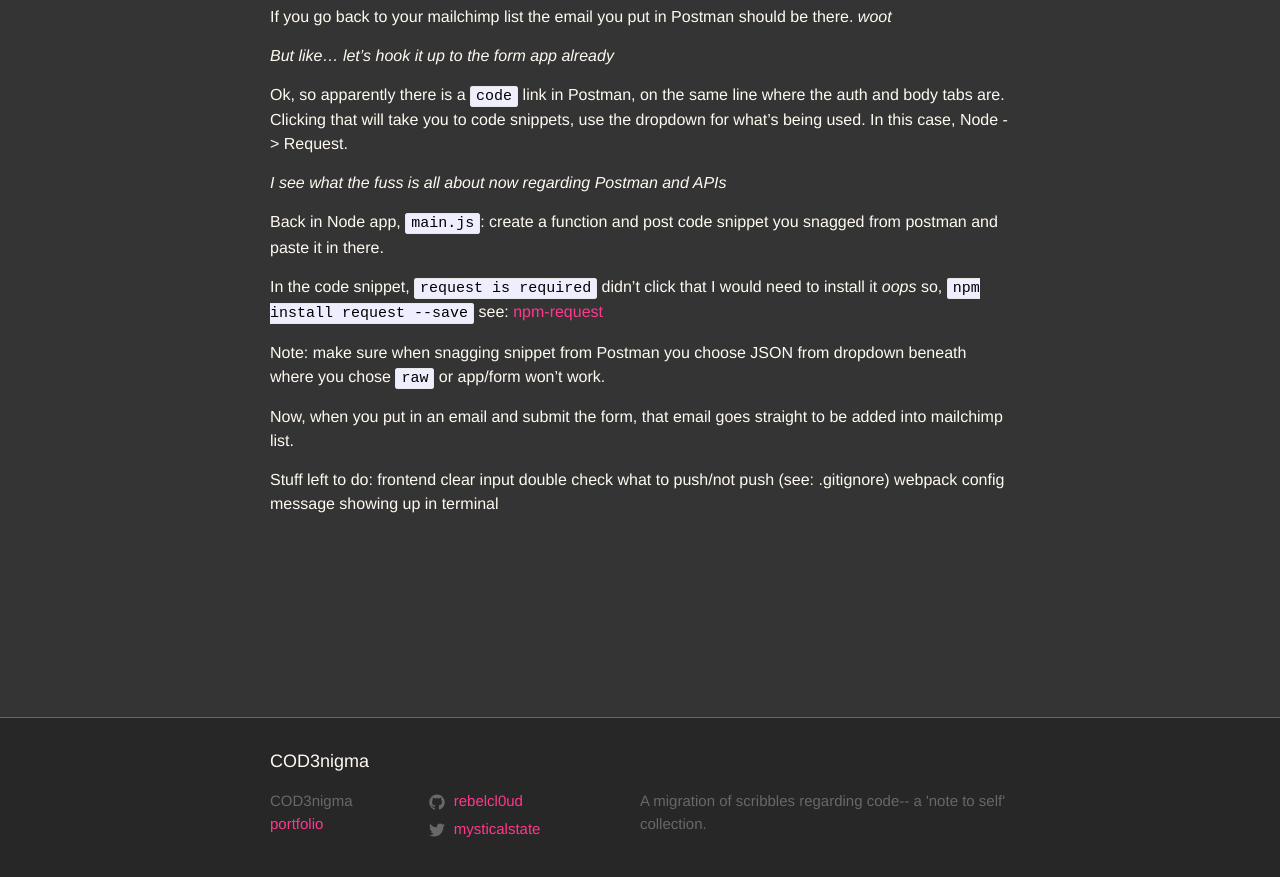
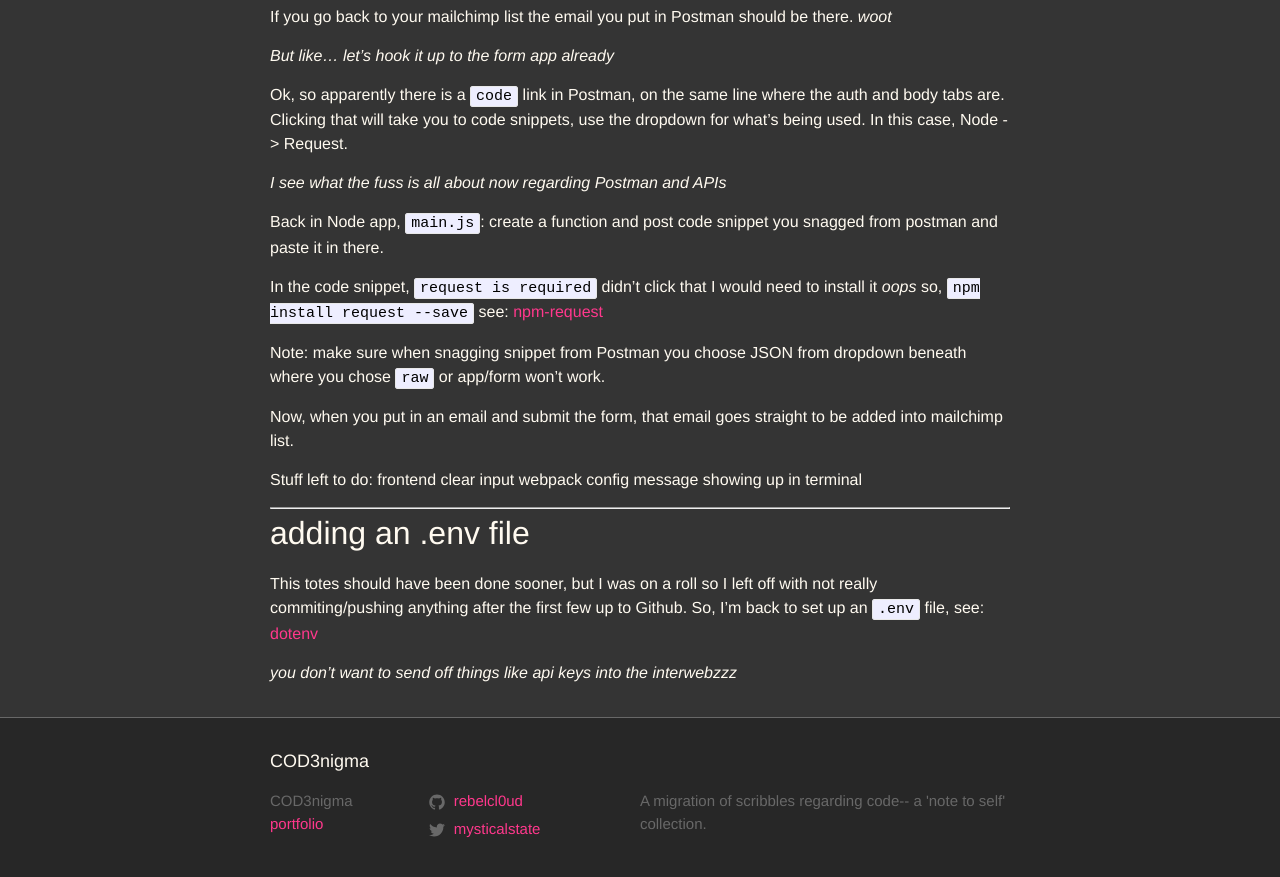
Before and after one commit to rebelcl0ud/blog, a Jekyll site: the page built from _posts/2018-07-12-[52]-node-gnome-travels.markdown, in a window 1280 px wide and 900 px high, scrolled down 11440 px. Shown: the top 877 px of the window. Built offline with Jekyll 4.4.1, drawn with Linux system fonts in a browser that asks for light colours; some of the changed text lies outside the part shown.

Commit message:
.env section and edit on running build; it was 'npm run build' not 'npm start build' whoops on that typo

```diff
--- a/_posts/2018-07-12-[52]-node-gnome-travels.markdown
+++ b/_posts/2018-07-12-[52]-node-gnome-travels.markdown
@@ -438,5 +438,11 @@ Now, when you put in an email and submit the form, that email goes straight to b
 Stuff left to do:
 frontend
 clear input
-double check what to push/not push (see: .gitignore)
 webpack config message showing up in terminal
+
+- - -
+## adding an .env file
+
+This totes should have been done sooner, but I was on a roll so I left off with not really commiting/pushing anything after the first few up to Github. So, I'm back to set up an `.env` file, see: [dotenv](https://www.npmjs.com/package/dotenv)
+
+*you don't want to send off things like api keys into the interwebzzz*
```
Also changed, not shown: other parts of _posts/2018-07-12-[52]-node-gnome-travels.markdown (+1 -1 lines).
